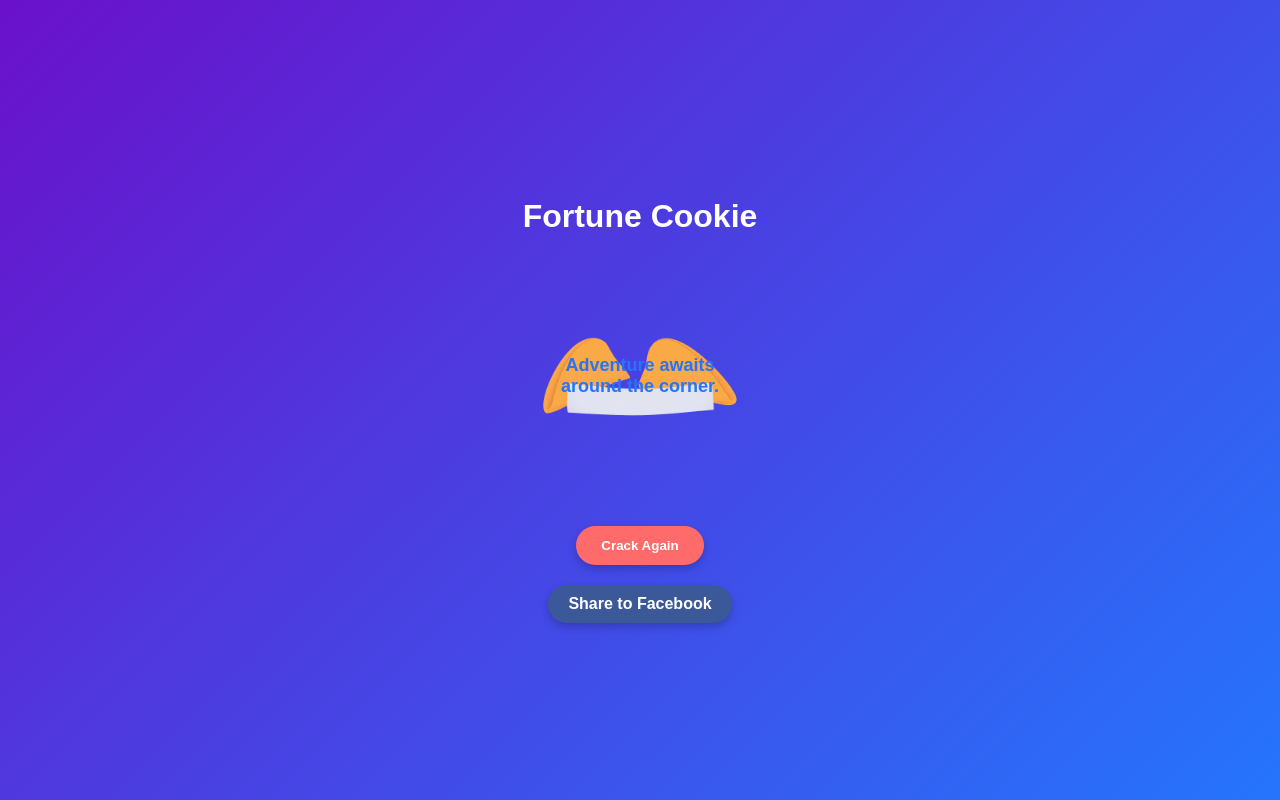
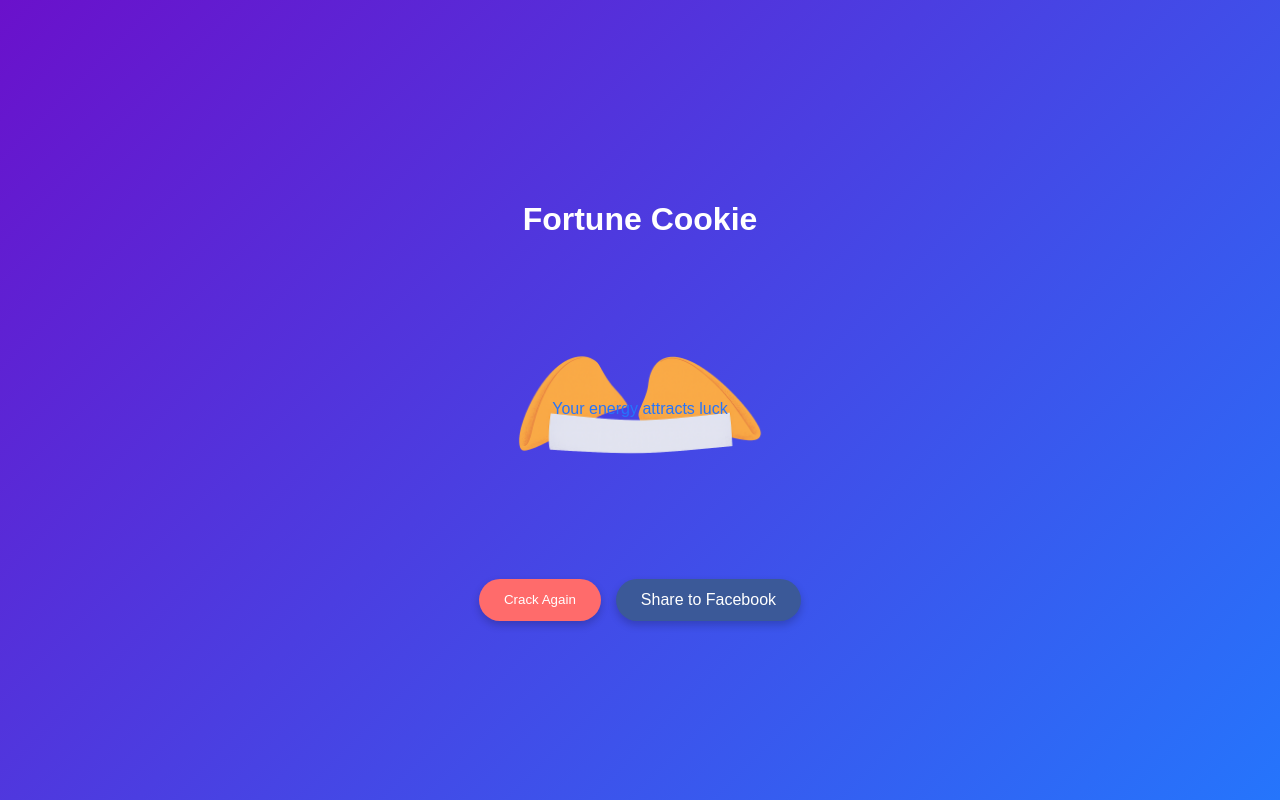
Before and after one commit to YanqinYang/fortunecookie, a plain HTML site: page index.html in a window 1280 px wide. Both pictures are taken after a click on the picture 640 px from the left and 439 px from the top of the page. Drawn offline with Linux system fonts and the light colour scheme.

Commit message:
Update index.html

```diff
--- a/index.html
+++ b/index.html
@@ -19,8 +19,8 @@
         }
         .cookie-container {
             position: relative;
-            width: 300px;
-            height: 200px;
+            width: 350px; /* 调大容器 */
+            height: 250px; /* 调大容器 */
             margin: 20px auto;
         }
         .cookie-img {
@@ -39,15 +39,16 @@
         }
         .fortune-text {
             position: absolute;
-            top: 50%;
+            top: 52%; /* 精确调整到白色区域 */
             left: 50%;
             transform: translate(-50%, -50%);
-            width: 70%;
-            color: #2575fc; /* 蓝色字体 */
-            font-weight: bold;
-            font-size: 18px;
+            width: 60%; /* 限制宽度 */
+            color: #2575fc;
+            font-size: 16px; /* 调小字号 */
+            font-weight: normal; /* 取消加粗 */
             display: none;
             z-index: 10;
+            line-height: 1.4;
         }
         .shake {
             animation: shake 0.5s cubic-bezier(.36,.07,.19,.97) both;
@@ -62,38 +63,38 @@
         .action-buttons {
             margin-top: 30px;
             display: none;
+            justify-content: center; /* 按钮居中 */
+            gap: 15px; /* 按钮间距 */
+            flex-wrap: wrap;
         }
         button {
             background: #FF6B6B;
             color: white;
             border: none;
             padding: 12px 25px;
-            margin: 0 10px;
             border-radius: 50px;
             cursor: pointer;
-            font-weight: bold;
             box-shadow: 0 4px 8px rgba(0,0,0,0.2);
             transition: all 0.3s;
+            flex-shrink: 0; /* 防止按钮挤压 */
         }
         button:hover {
             transform: translateY(-2px);
             background: #FF5252;
         }
-        .share-buttons {
-            margin-top: 20px;
-        }
-        .share-buttons a {
+        .facebook {
+            background: #3B5998;
             display: inline-block;
-            padding: 10px 20px;
-            margin: 0 10px;
+            padding: 12px 25px;
             border-radius: 50px;
             color: white;
             text-decoration: none;
-            font-weight: bold;
             box-shadow: 0 4px 8px rgba(0,0,0,0.2);
+            transition: all 0.3s;
         }
-        .facebook {
-            background: #3B5998;
+        .facebook:hover {
+            transform: translateY(-2px);
+            background: #344e86;
         }
     </style>
 </head>
@@ -110,9 +111,7 @@
 
     <div class="action-buttons" id="actionButtons">
         <button id="crackAgain">Crack Again</button>
-        <div class="share-buttons">
-            <a href="#" class="facebook" id="shareFacebook">Share to Facebook</a>
-        </div>
+        <a href="#" class="facebook" id="shareFacebook">Share to Facebook</a>
     </div>
 
     <audio id="crackSound" src="https://raw.githubusercontent.com/yanqinyang/fortunecookie/main/ccrack.mp3" preload="auto"></audio>
@@ -127,20 +126,48 @@
             const shareFacebook = document.getElementById('shareFacebook');
             const crackSound = document.getElementById('crackSound');
 
+            // 99条短运势（示例20条，实际使用时请补充完整）
             const fortunes = [
-                "A dream you have will come true.",
-                "Good fortune will find you soon.",
-                "Adventure awaits around the corner.",
-                "Your creativity will lead to success.",
-                "Happiness begins with a smile."
+                "Today is your lucky day",
+                "Good news is coming soon",
+                "Smile to attract joy",
+                "Adventure awaits you",
+                "Success is in your future",
+                "Trust your intuition",
+                "A surprise is coming",
+                "Love is around the corner",
+                "Your creativity shines",
+                "New opportunities arise",
+                "Dream big, achieve bigger",
+                "Kindness brings rewards",
+                "Good things take time",
+                "Your energy attracts luck",
+                "Challenges make you stronger",
+                "Happiness is a choice",
+                "Learn from every experience",
+                "Your potential is limitless",
+                "Patience leads to success",
+                "The best is yet to come",
+                /* 添加更多短句使总数达到99条 */
+                "Embrace new beginnings",
+                "Your smile changes everything",
+                "Luck favors the bold",
+                "Great ideas are coming",
+                "Stay positive, stay winning",
+                "Your hard work pays off",
+                "Miracles happen daily",
+                "Believe in your magic",
+                "Good vibes only",
+                "The universe supports you",
+                "Offer Yanqin your favorite fortune cookie quota",
+                "You will get what you want Today"
+                // 继续添加直到99条...
             ];
 
             function crackCookie() {
-                // 播放音效
                 crackSound.currentTime = 0;
                 crackSound.play().catch(e => console.log("Audio error:", e));
 
-                // 动画效果
                 wholeCookie.classList.add('shake');
 
                 setTimeout(() => {
@@ -148,7 +175,7 @@
                     crackedCookie.style.opacity = '1';
                     fortune.style.display = 'block';
                     fortune.textContent = fortunes[Math.floor(Math.random() * fortunes.length)];
-                    actionButtons.style.display = 'block';
+                    actionButtons.style.display = 'flex'; /* 使用flex布局对齐 */
                 }, 500);
             }
 
@@ -159,12 +186,12 @@
                 actionButtons.style.display = 'none';
             }
 
-            function shareToFacebook() {
-                const text = encodeURIComponent("My fortune says: " + fortune.textContent + " - Try yours now!");
+            function shareToFacebook(e) {
+                e.preventDefault();
+                const text = encodeURIComponent("My fortune says: " + fortune.textContent + " - Try your fortune cookie now!");
                 window.open(`https://www.facebook.com/sharer/sharer.php?u=https://yanqinyang.github.io/fortunecookie/&quote=${text}`, '_blank');
             }
 
-            // 事件绑定
             wholeCookie.onclick = crackCookie;
             crackAgainBtn.onclick = resetCookie;
             shareFacebook.onclick = shareToFacebook;
```
